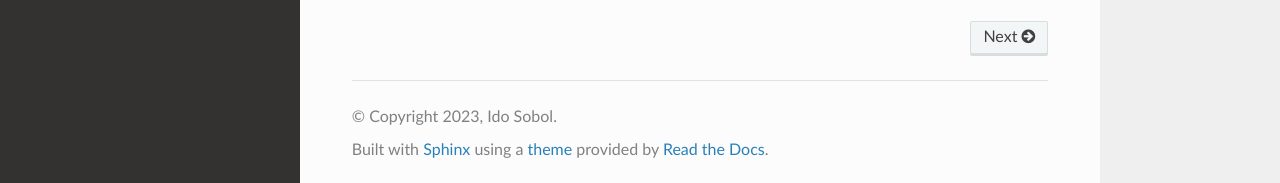
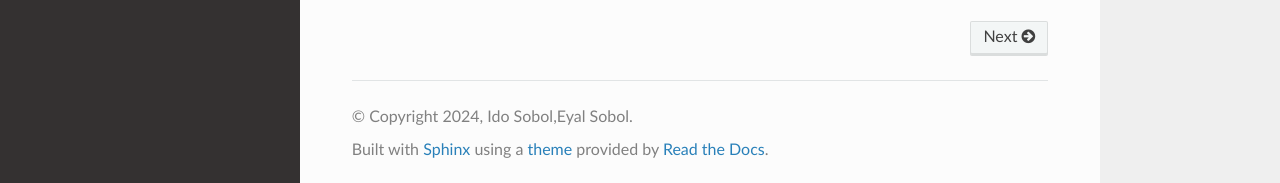
Before and after one commit to FTC-ORBIT/Tutorials-Docs, a Sphinx documentation site: the page built from docs/source/index.rst, in a window 1280 px wide and 900 px high, scrolled down 886 px. Shown: the part 714-897 px from the top of the window. Built offline with Sphinx 7.4.7 and the Read the Docs theme 2.0.0, drawn with Linux system fonts in a browser that asks for light colours.

Commit message:
Update conf.py
add eyal sobol to authors

```diff
--- a/docs/source/conf.py
+++ b/docs/source/conf.py
@@ -3,8 +3,8 @@
 # -- Project information
 
 project = 'Orbit FTC Tutorials'
-copyright = '2023, Ido Sobol'
-author = 'Ido Sobol'
+copyright = '2024, Ido Sobol,Eyal Sobol'
+author = 'Ido Sobol , Eyal Sobol'
 
 release = '0.1'
 version = '0.1.0'
```
